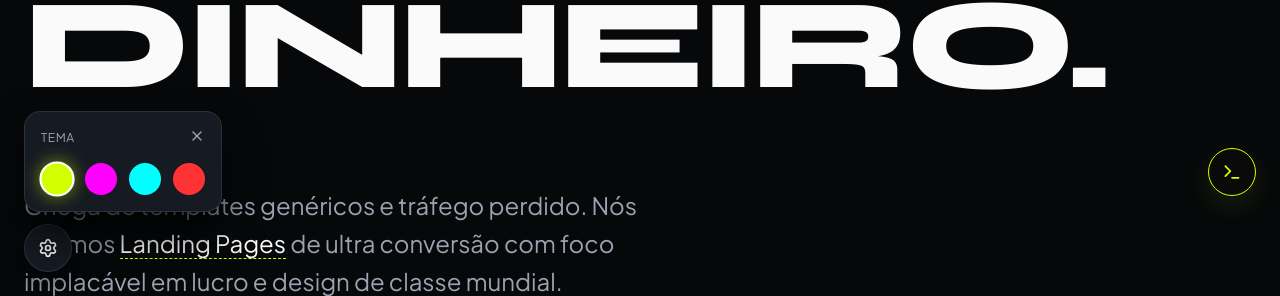
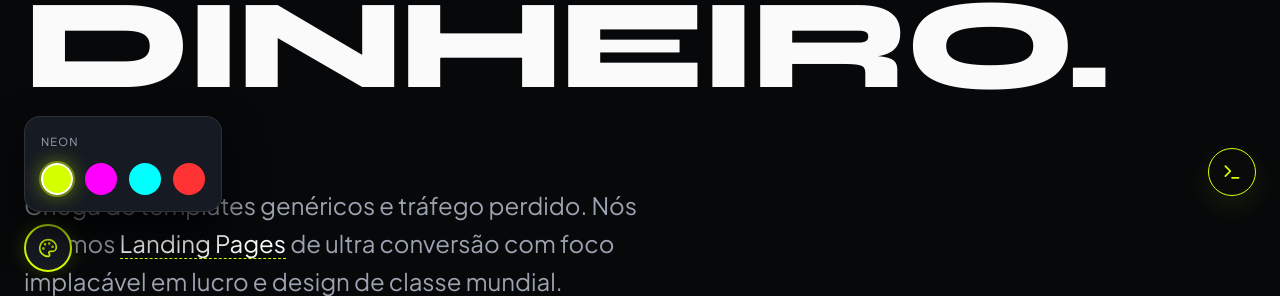
Before and after one commit to mateusoliveiradev1/lira, a React (Vite) app: page / in a window 1280 px wide. Both pictures are taken after a click on the button 48 px from the left and 752 px from the top of the page. Shown: the part 504-800 px from the top of the page. Built offline with nearby package versions, Linux system fonts and the light colour scheme.

Commit message:
feat: temas completos, transicao suave global, click-outside terminal, ESC no tema

```diff
--- a/src/components/Terminal.jsx
+++ b/src/components/Terminal.jsx
@@ -56,6 +56,20 @@ export default function Terminal() {
       if (window.__lenis) window.__lenis.start();
       document.body.style.overflow = '';
     };
+  }, [isOpen]);
+
+  // Fechar ao clicar fora do terminal
+  const terminalRef = useRef(null);
+  useEffect(() => {
+    const handleClickOutside = (e) => {
+      if (terminalRef.current && !terminalRef.current.contains(e.target) && !e.target.closest('.terminal-toggle-btn')) {
+        setIsOpen(false);
+      }
+    };
+    if (isOpen) {
+      document.addEventListener('mousedown', handleClickOutside);
+    }
+    return () => document.removeEventListener('mousedown', handleClickOutside);
   }, [isOpen]);
 
   const handleCommand = (cmd) => {
@@ -141,6 +155,7 @@ export default function Terminal() {
       <AnimatePresence>
         {isOpen && (
           <motion.div
+            ref={terminalRef}
             initial={{ opacity: 0, y: 50, scale: 0.95 }}
             animate={{ opacity: 1, y: 0, scale: 1 }}
             exit={{ opacity: 0, y: 50, scale: 0.95 }}
--- a/src/components/ThemeSwitcher.jsx
+++ b/src/components/ThemeSwitcher.jsx
@@ -1,20 +1,36 @@
 import React, { useState, useEffect, useRef } from 'react';
 import { motion, AnimatePresence } from 'framer-motion';
-import { Settings, X } from 'lucide-react';
+import { Palette } from 'lucide-react';
 
 const themes = [
-  { id: 'neon', name: 'Neon Yellow', color: '#D4FF00', text: '#06080A' },
-  { id: 'cyber', name: 'Cyber Magenta', color: '#FF00FF', text: '#000000' },
-  { id: 'electric', name: 'Electric Blue', color: '#00FFFF', text: '#000000' },
-  { id: 'blood', name: 'Blood Red', color: '#FF3333', text: '#000000' }
+  {
+    id: 'neon', name: 'Neon', color: '#D4FF00', text: '#06080A',
+    bg: '#06080A', surface: '#0E1116', raised: '#161A22'
+  },
+  {
+    id: 'cyber', name: 'Cyberpunk', color: '#FF00FF', text: '#000000',
+    bg: '#0A0015', surface: '#150028', raised: '#1F0038'
+  },
+  {
+    id: 'electric', name: 'Arctic', color: '#00FFFF', text: '#000000',
+    bg: '#050A14', surface: '#0A1428', raised: '#0F1E3A'
+  },
+  {
+    id: 'blood', name: 'Blood', color: '#FF3333', text: '#000000',
+    bg: '#0A0505', surface: '#160A0A', raised: '#221010'
+  }
 ];
 
 export default function ThemeSwitcher() {
   const [isOpen, setIsOpen] = useState(false);
   const [activeTheme, setActiveTheme] = useState('neon');
+  const [hoveredTheme, setHoveredTheme] = useState(null);
   const panelRef = useRef(null);
 
   useEffect(() => {
+    // Adicionar transição global para troca suave de cores
+    document.documentElement.style.setProperty('transition', 'background-color 0.4s ease, color 0.4s ease');
+
     const savedTheme = localStorage.getItem('lira-theme');
     if (savedTheme) {
       const theme = themes.find(t => t.id === savedTheme);
@@ -35,17 +51,34 @@ export default function ThemeSwitcher() {
     return () => document.removeEventListener('mousedown', handleClickOutside);
   }, [isOpen]);
 
+  // Fechar com Escape
+  useEffect(() => {
+    const handleKeyDown = (e) => {
+      if (e.key === 'Escape') setIsOpen(false);
+    };
+    if (isOpen) {
+      window.addEventListener('keydown', handleKeyDown);
+    }
+    return () => window.removeEventListener('keydown', handleKeyDown);
+  }, [isOpen]);
+
   const applyTheme = (theme, closePanel = true) => {
-    document.documentElement.style.setProperty('--accent-primary', theme.color);
-    document.documentElement.style.setProperty('--accent-primary-text', theme.text);
+    const root = document.documentElement;
+    root.style.setProperty('--accent-primary', theme.color);
+    root.style.setProperty('--accent-primary-text', theme.text);
+    root.style.setProperty('--bg-base', theme.bg);
+    root.style.setProperty('--bg-surface', theme.surface);
+    root.style.setProperty('--bg-surface-raised', theme.raised);
     setActiveTheme(theme.id);
     localStorage.setItem('lira-theme', theme.id);
     if (closePanel) setIsOpen(false);
   };
 
+  const currentTheme = themes.find(t => t.id === activeTheme);
+
   return (
     <>
-      {/* Botão Flutuante */}
+      {/* Botão Flutuante — brilha com a cor do tema ativo */}
       <motion.button
         className="theme-switcher-btn"
         onClick={() => setIsOpen(!isOpen)}
@@ -62,17 +95,17 @@ export default function ThemeSwitcher() {
           height: '48px',
           borderRadius: '50%',
           backgroundColor: 'var(--bg-surface-raised)',
-          border: '1px solid var(--border-base)',
-          color: 'var(--fg-base)',
+          border: `2px solid ${currentTheme?.color || '#D4FF00'}`,
+          color: currentTheme?.color || '#D4FF00',
           display: 'flex',
           alignItems: 'center',
           justifyContent: 'center',
           cursor: 'pointer',
-          boxShadow: '0 10px 30px rgba(0,0,0,0.5)'
+          boxShadow: `0 0 20px ${currentTheme?.color || '#D4FF00'}30`
         }}
         aria-label="Mudar Tema"
       >
-        <Settings size={20} />
+        <Palette size={20} />
       </motion.button>
 
       {/* Painel de Cores */}
@@ -95,21 +128,23 @@ export default function ThemeSwitcher() {
               boxShadow: '0 20px 40px rgba(0,0,0,0.8)',
               display: 'flex',
               flexDirection: 'column',
-              gap: '12px'
+              gap: '12px',
+              minWidth: '180px'
             }}
           >
-            <div style={{ display: 'flex', justifyContent: 'space-between', alignItems: 'center', marginBottom: '4px' }}>
-              <span style={{ fontSize: '0.75rem', textTransform: 'uppercase', letterSpacing: '0.05em', color: 'var(--fg-muted)' }}>Tema</span>
-              <button onClick={() => setIsOpen(false)} style={{ background: 'none', border: 'none', color: 'var(--fg-muted)', cursor: 'pointer', padding: 0 }}>
-                <X size={16} />
-              </button>
-            </div>
+            <span style={{ fontSize: '0.7rem', textTransform: 'uppercase', letterSpacing: '0.1em', color: 'var(--fg-muted)' }}>
+              {hoveredTheme ? hoveredTheme : (currentTheme?.name || 'Tema')}
+            </span>
 
             <div style={{ display: 'flex', gap: '12px' }}>
               {themes.map(theme => (
-                <button
+                <motion.button
                   key={theme.id}
                   onClick={() => applyTheme(theme)}
+                  onMouseEnter={() => setHoveredTheme(theme.name)}
+                  onMouseLeave={() => setHoveredTheme(null)}
+                  whileHover={{ scale: 1.25 }}
+                  whileTap={{ scale: 0.9 }}
                   style={{
                     width: '32px',
                     height: '32px',
@@ -117,13 +152,23 @@ export default function ThemeSwitcher() {
                     backgroundColor: theme.color,
                     border: activeTheme === theme.id ? '2px solid #FFF' : '2px solid transparent',
                     cursor: 'pointer',
-                    transition: 'transform 0.2s',
-                    transform: activeTheme === theme.id ? 'scale(1.1)' : 'scale(1)',
-                    boxShadow: activeTheme === theme.id ? `0 0 15px ${theme.color}80` : 'none'
+                    boxShadow: activeTheme === theme.id ? `0 0 20px ${theme.color}80` : 'none',
+                    position: 'relative'
                   }}
-                  title={theme.name}
                   aria-label={`Selecionar tema ${theme.name}`}
-                />
+                >
+                  {activeTheme === theme.id && (
+                    <motion.div
+                      layoutId="active-dot"
+                      style={{
+                        position: 'absolute',
+                        inset: '-4px',
+                        borderRadius: '50%',
+                        border: `2px solid ${theme.color}60`
+                      }}
+                    />
+                  )}
+                </motion.button>
               ))}
             </div>
           </motion.div>
--- a/src/index.css
+++ b/src/index.css
@@ -44,6 +44,9 @@
 
 /* ===================== Reset ===================== */
 * { margin: 0; padding: 0; box-sizing: border-box; }
+*, *::before, *::after {
+  transition: background-color 0.4s ease, border-color 0.4s ease, color 0.4s ease, box-shadow 0.4s ease;
+}
 
 html {
   scroll-behavior: auto;
@@ -62,8 +65,8 @@ body {
   overflow-x: hidden;
   width: 100%;
   max-width: 100vw;
-  /* cursor none apenas no desktop */
   cursor: auto;
+  transition: background-color 0.4s ease, color 0.4s ease;
 }
 
 .app-wrapper {
@@ -516,6 +519,7 @@ h1, h2, h3, h4, .h2-reveal {
   position: sticky;
   bottom: 0;
   z-index: 0;
+  transition: background-color 0.4s ease, border-color 0.4s ease;
 }
 
 .footer-grid {
@@ -542,7 +546,7 @@ h1, h2, h3, h4, .h2-reveal {
   font-size: 0.875rem;
   font-weight: 600;
   letter-spacing: 0.05em;
-  transition: all var(--transition-normal);
+  transition: all 0.4s ease;
   text-decoration: none;
 }
 .footer-socials a:hover {
```
